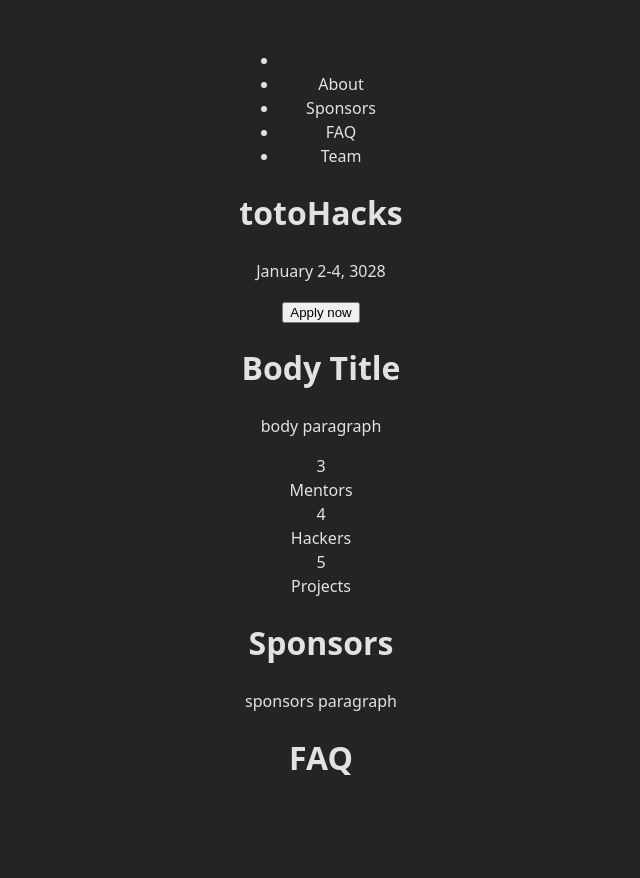
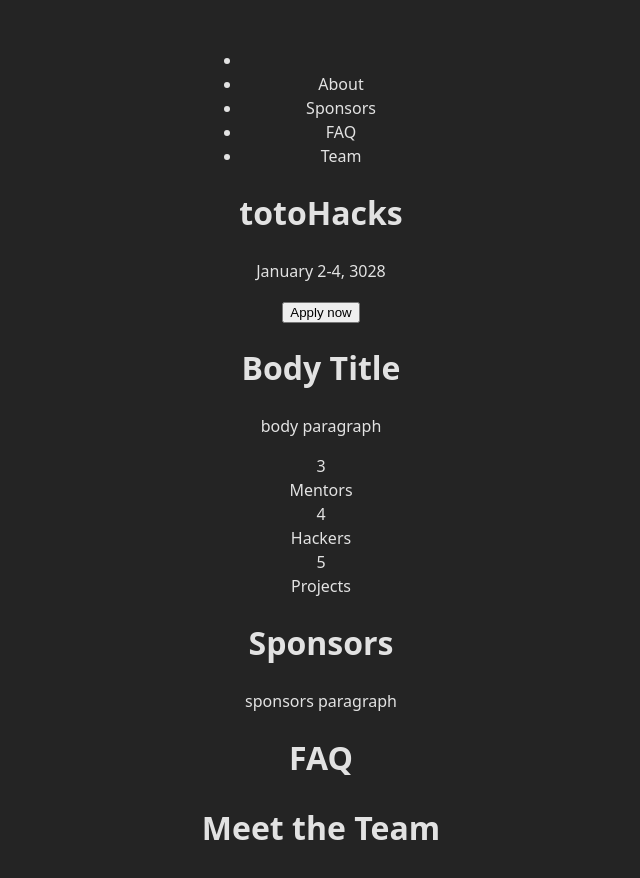
Before and after one commit to Vicente-III-H/hackathon-website, a React (Vite) app: page / in a window 1280 px wide. Shown: the top 878 px of the page, without its empty margins (319-959 px from the left). Before the commit the page ends 836 px from the top, so only its background shows below. Built offline with nearby package versions, Linux system fonts and the light colour scheme.

Commit message:
Add basic footer section elements

```diff
--- a/src/App.jsx
+++ b/src/App.jsx
@@ -1,6 +1,7 @@
 import './App.css'
 import Body from './sections/body'
 import FAQ from './sections/faq'
+import Footer from './sections/footer'
 import Hero from './sections/hero'
 import Sponsors from './sections/sponsors'
 import Stats from './sections/stats'
@@ -13,6 +14,7 @@ function App() {
       <Stats></Stats>
       <Sponsors></Sponsors>
       <FAQ></FAQ>
+      <Footer></Footer>
     </>
   )
 }
--- /dev/null
+++ b/src/sections/footer.jsx
@@ -0,0 +1,14 @@
+function Footer() {
+    return (
+        <div>
+            <div>
+                <h1>Meet the Team</h1>
+            </div>
+            <div>
+
+            </div>
+        </div>
+    )
+}
+
+export default Footer
```
